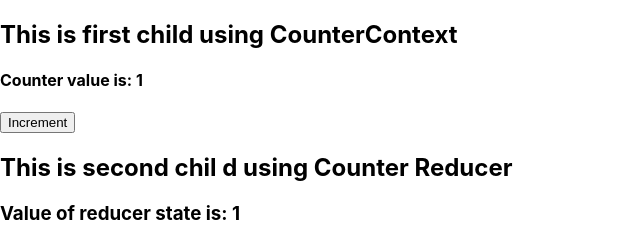
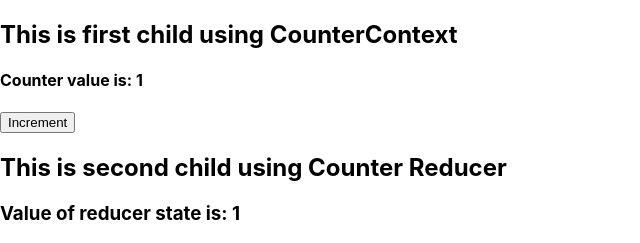
Before and after one commit to sajid-khan-afridi/session5, a React (Create React App) app: page / in a window 1280 px wide. Shown: the top 243 px of the page, without its empty margins (0-640 px from the left). Built offline with nearby package versions, Linux system fonts and the light colour scheme.

Commit message:
Update Child2.js

```diff
--- a/src/Child2.js
+++ b/src/Child2.js
@@ -6,7 +6,7 @@ const Child2 = () => {
     console.log(state)
     return(
         <div>
-                <h2>This is second chil  d using Counter Reducer</h2>
+                <h2>This is second child using Counter Reducer</h2>
                 <h3>Value of reducer state is: {state} </h3>
                 <button onClick={()=>dispatch('INCREMENT')}>Increment Reducer</button>
                 <br />
```
